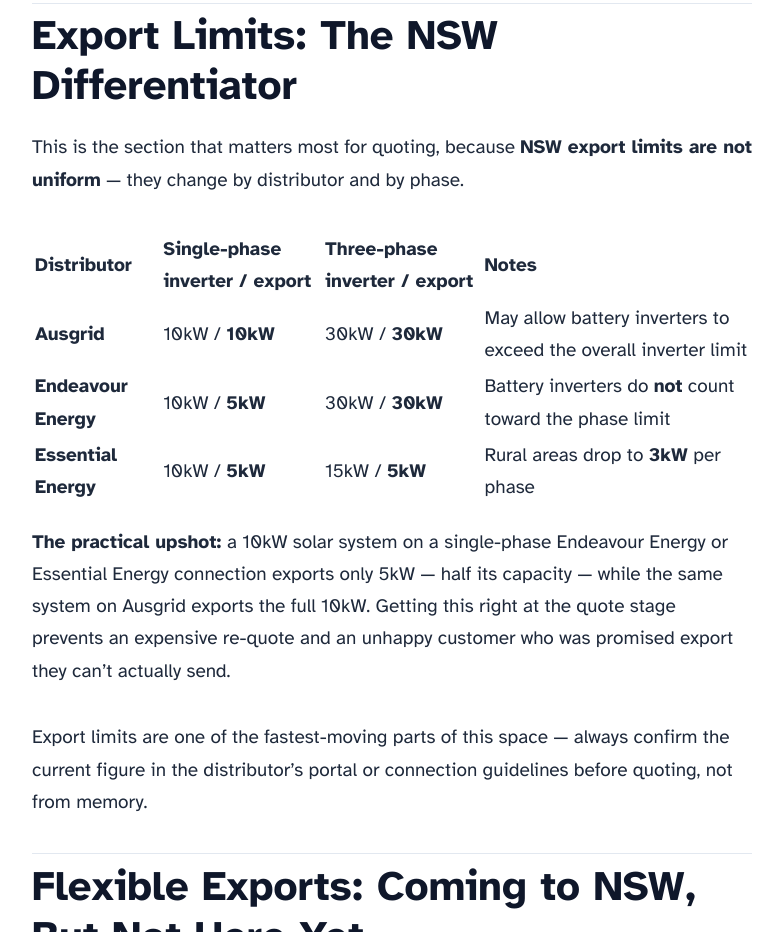
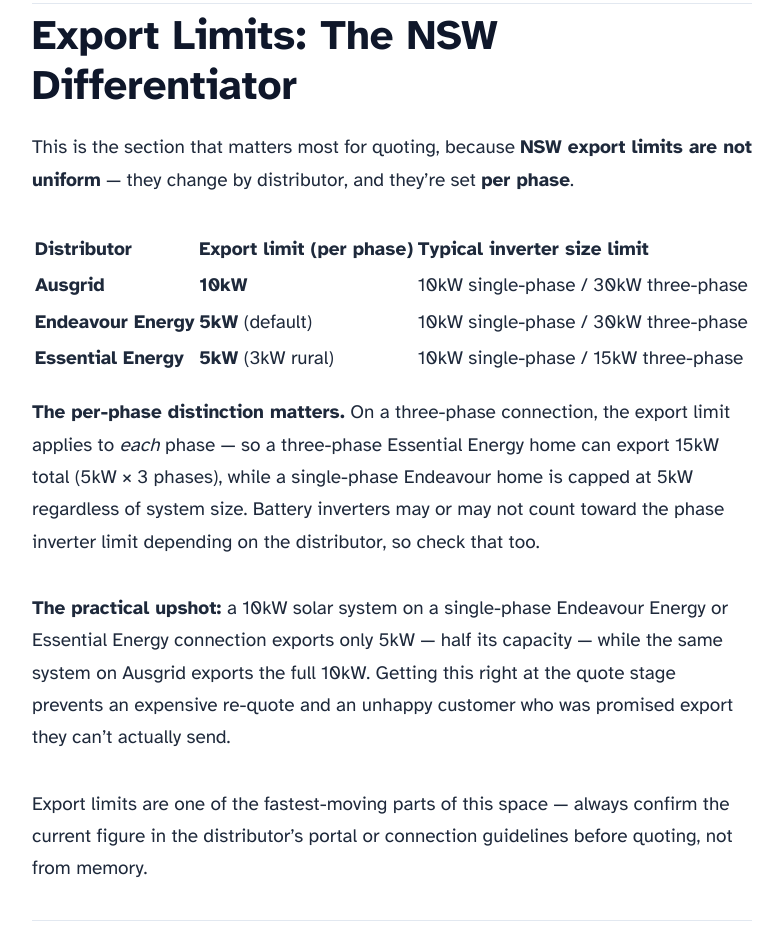
Before and after one commit to Vanders74/tradieautomate, an Astro site: page /blog/nsw-electricity-distributors-solar-connection-guide-2026 in a window 1280 px wide. Shown: the part 2519-3451 px from the top of the page, without its empty margins (248-1031 px from the left). Built offline with nearby package versions, Linux system fonts and the light colour scheme; Astro itself is replaced by a stand-in of ours.

Commit message:
fix: correct NSW export limits — Endeavour 5kW per phase (not 30kW 3-phase), clarify per-phase vs total

```diff
--- a/src/content/blog/nsw-electricity-distributors-solar-connection-guide-2026.md
+++ b/src/content/blog/nsw-electricity-distributors-solar-connection-guide-2026.md
@@ -3,13 +3,14 @@
 description: "Which NSW distributor covers your site — Ausgrid, Endeavour Energy or Essential Energy — and their different solar export limits (5–10kW per phase), application portals, and CCEW requirements."
 pubDate: 'Aug 29 2026'
 updatedDate: 'Aug 29 2026'
+accuracyReviewed: '2026-08-29'
 category: "Solar"
 heroImage: '/hero-nsw-electricity-distributors-solar-connection-guide-2026.jpg'
 faq:
   - question: "Which electricity distributors cover New South Wales?"
     answer: "NSW has three electricity distributors: Ausgrid (northern Sydney, Central Coast, Hunter/Newcastle), Endeavour Energy (western Sydney, Blue Mountains, Southern Highlands, Illawarra), and Essential Energy (regional and rural NSW). Transgrid operates the high-voltage transmission network above them. You must identify the correct distributor before lodging a solar or battery connection application."
   - question: "What are the solar export limits in NSW?"
-    answer: "They differ by distributor. Ausgrid allows up to 10kW export per phase on single-phase (10kW inverter limit) and up to 30kW on three-phase. Endeavour Energy applies a 5kW export limit per phase on single-phase (10kW inverter limit) and 30kW on three-phase. Essential Energy applies a 5kW export limit per phase, with a 10kW inverter limit on single-phase and 15kW on three-phase — rural areas drop to 3kW per phase. Always confirm the current limit in the distributor's portal."
+    answer: "They differ by distributor and are set per phase. Ausgrid allows up to 10kW export per phase. Endeavour Energy applies a 5kW per-phase export limit by default. Essential Energy applies 5kW per phase, dropping to 3kW per phase in rural areas. On a three-phase connection the limit applies to each phase — so a three-phase Essential Energy home can export 15kW total (5kW × 3 phases). Always confirm the current limit in the distributor's portal before quoting."
   - question: "Are flexible exports available in NSW?"
     answer: "Not yet as a standard offer. NSW is phasing in flexible exports from late 2026, starting with Endeavour Energy making it the default connection offer for new and upgraded systems. The NSW Government's CER Installer Portal will require new and upgraded rooftop solar systems up to 200kW to use CSIP-AUS compliant inverters as part of this rollout. Until then, fixed export limits apply."
   - question: "How long does a NSW solar connection take?"
@@ -60,13 +61,15 @@
 
 ## Export Limits: The NSW Differentiator
 
-This is the section that matters most for quoting, because **NSW export limits are not uniform** — they change by distributor and by phase.
+This is the section that matters most for quoting, because **NSW export limits are not uniform** — they change by distributor, and they're set **per phase**.
 
-| Distributor | Single-phase inverter / export | Three-phase inverter / export | Notes |
-|---|---|---|---|
-| **Ausgrid** | 10kW / **10kW** | 30kW / **30kW** | May allow battery inverters to exceed the overall inverter limit |
-| **Endeavour Energy** | 10kW / **5kW** | 30kW / **30kW** | Battery inverters do **not** count toward the phase limit |
-| **Essential Energy** | 10kW / **5kW** | 15kW / **5kW** | Rural areas drop to **3kW** per phase |
+| Distributor | Export limit (per phase) | Typical inverter size limit |
+|---|---|---|
+| **Ausgrid** | **10kW** | 10kW single-phase / 30kW three-phase |
+| **Endeavour Energy** | **5kW** (default) | 10kW single-phase / 30kW three-phase |
+| **Essential Energy** | **5kW** (3kW rural) | 10kW single-phase / 15kW three-phase |
+
+**The per-phase distinction matters.** On a three-phase connection, the export limit applies to *each* phase — so a three-phase Essential Energy home can export 15kW total (5kW × 3 phases), while a single-phase Endeavour home is capped at 5kW regardless of system size. Battery inverters may or may not count toward the phase inverter limit depending on the distributor, so check that too.
 
 **The practical upshot:** a 10kW solar system on a single-phase Endeavour Energy or Essential Energy connection exports only 5kW — half its capacity — while the same system on Ausgrid exports the full 10kW. Getting this right at the quote stage prevents an expensive re-quote and an unhappy customer who was promised export they can't actually send.
 
```
